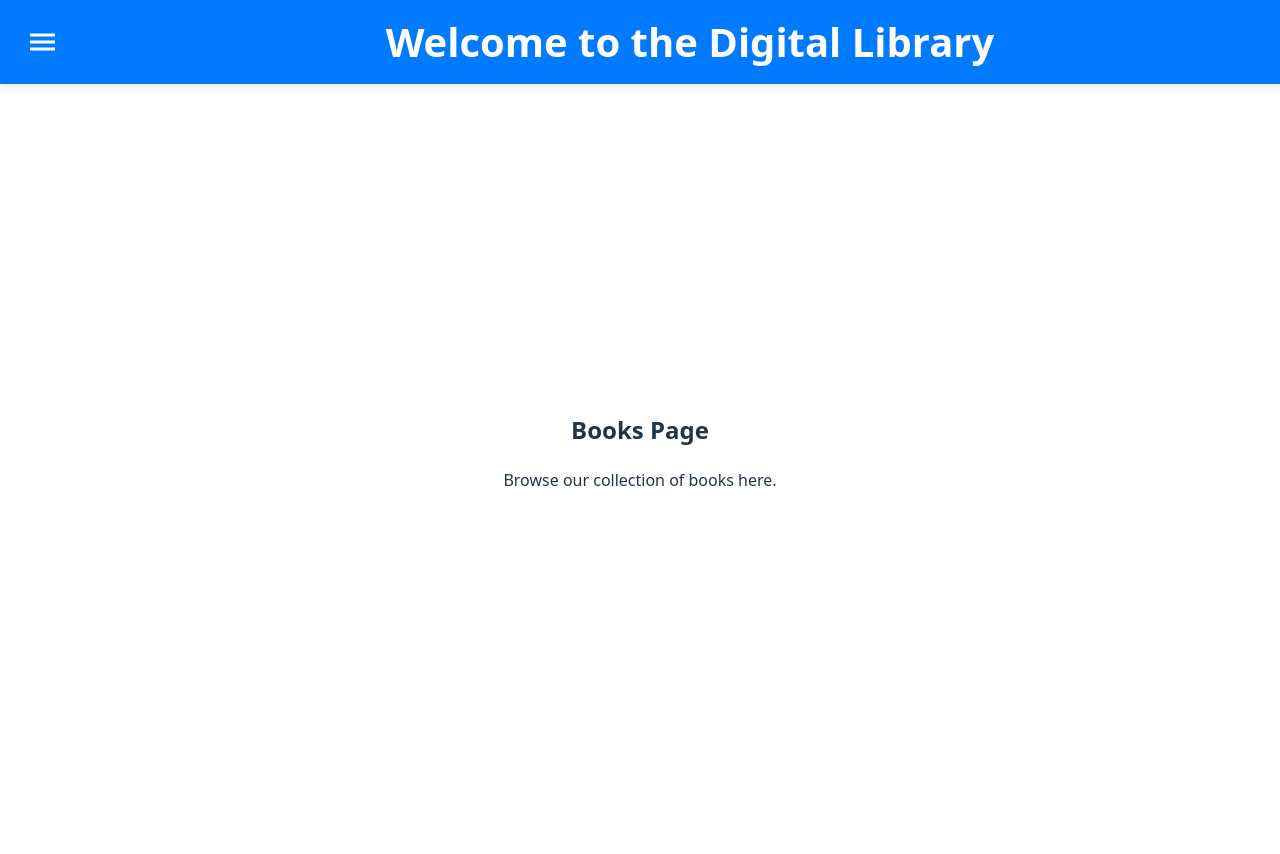
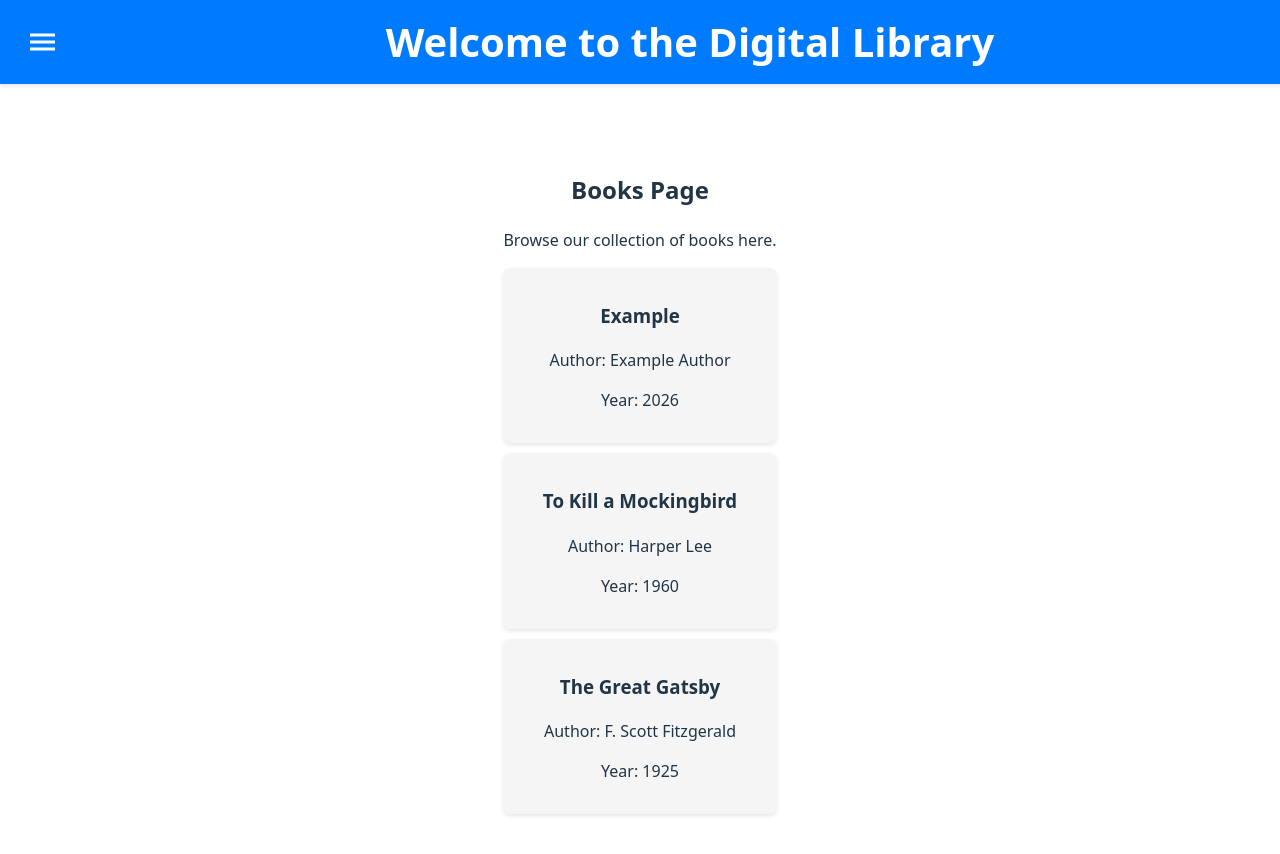
Before and after one commit to jershw43/Digital-Library, a React app in the folder frontend/: page /books in a window 1280 px wide. Shown: the top 854 px of the page. Before the commit the page ends 800 px from the top, so only its background shows below. Built offline with nearby package versions, Linux system fonts and the light colour scheme; the HTML template or start-up script is replaced by a standard one.

Commit message:
Added bbook list and fake book data

```diff
--- a/frontend/src/pages/books.jsx
+++ b/frontend/src/pages/books.jsx
@@ -1,10 +1,62 @@
-import React from 'react';
+import React, { useState } from 'react';
 
 const Books = () => {
+  // Initialize an empty array for books
+  const [books, setBooks] = useState([
+  { title: "Example", author: "Example Author", year: 2026 },
+  { title: "To Kill a Mockingbird", author: "Harper Lee", year: 1960 },
+  { title: "The Great Gatsby", author: "F. Scott Fitzgerald", year: 1925 }
+]);
+
+  // Container styles
+  const containerStyle = {
+    marginTop: '100px',
+    padding: '20px',
+  };
+
+  const listStyle = {
+    listStyleType: 'none',
+    padding: '0',
+    maxWidth: '800px',
+    margin: '0 auto',
+  };
+
+  const bookItemStyle = {
+    padding: '15px',
+    marginBottom: '10px',
+    backgroundColor: '#f5f5f5',
+    borderRadius: '8px',
+    boxShadow: '0 2px 4px rgba(0, 0, 0, 0.1)',
+  };
+
+  const emptyStateStyle = {
+    textAlign: 'center',
+    color: '#666',
+    padding: '40px',
+    fontSize: '1.2rem',
+  };
+
+
   return (
-    <div style={{ marginTop: '100px', padding: '20px' }}>
+    <div style={containerStyle}>
       <h2>Books Page</h2>
       <p>Browse our collection of books here.</p>
+
+      {books.length === 0 ? (
+        <div style={emptyStateStyle}>
+          <p>No books available yet. Check back soon!</p>
+        </div>
+      ) : (
+        <ul style={listStyle}>
+          {books.map((book, index) => (
+            <li key={index} style={bookItemStyle}>
+              <h3>{book.title}</h3>
+              <p>Author: {book.author}</p>
+              <p>Year: {book.year}</p>
+            </li>
+          ))}
+        </ul>
+      )}
     </div>
   );
 };
```
